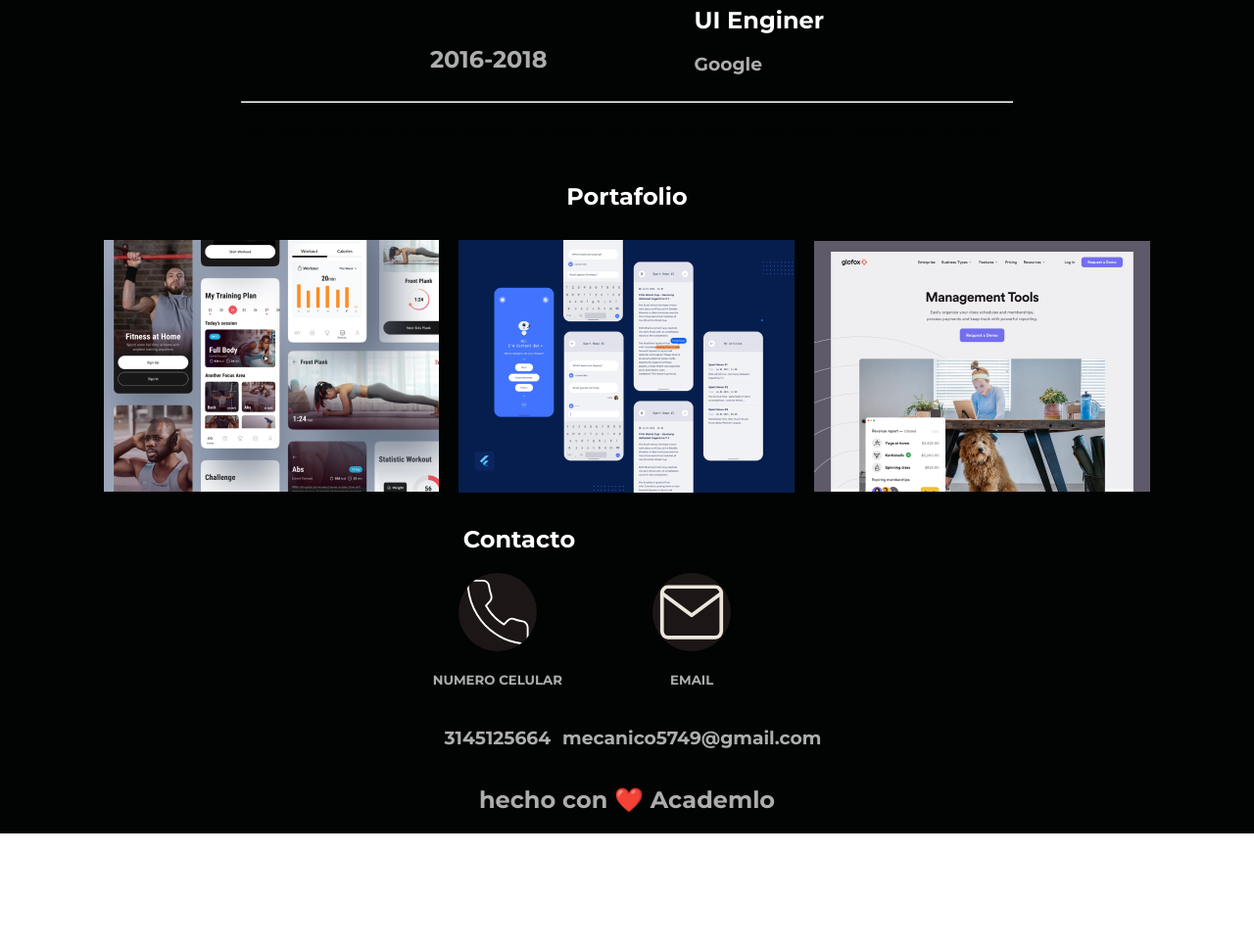
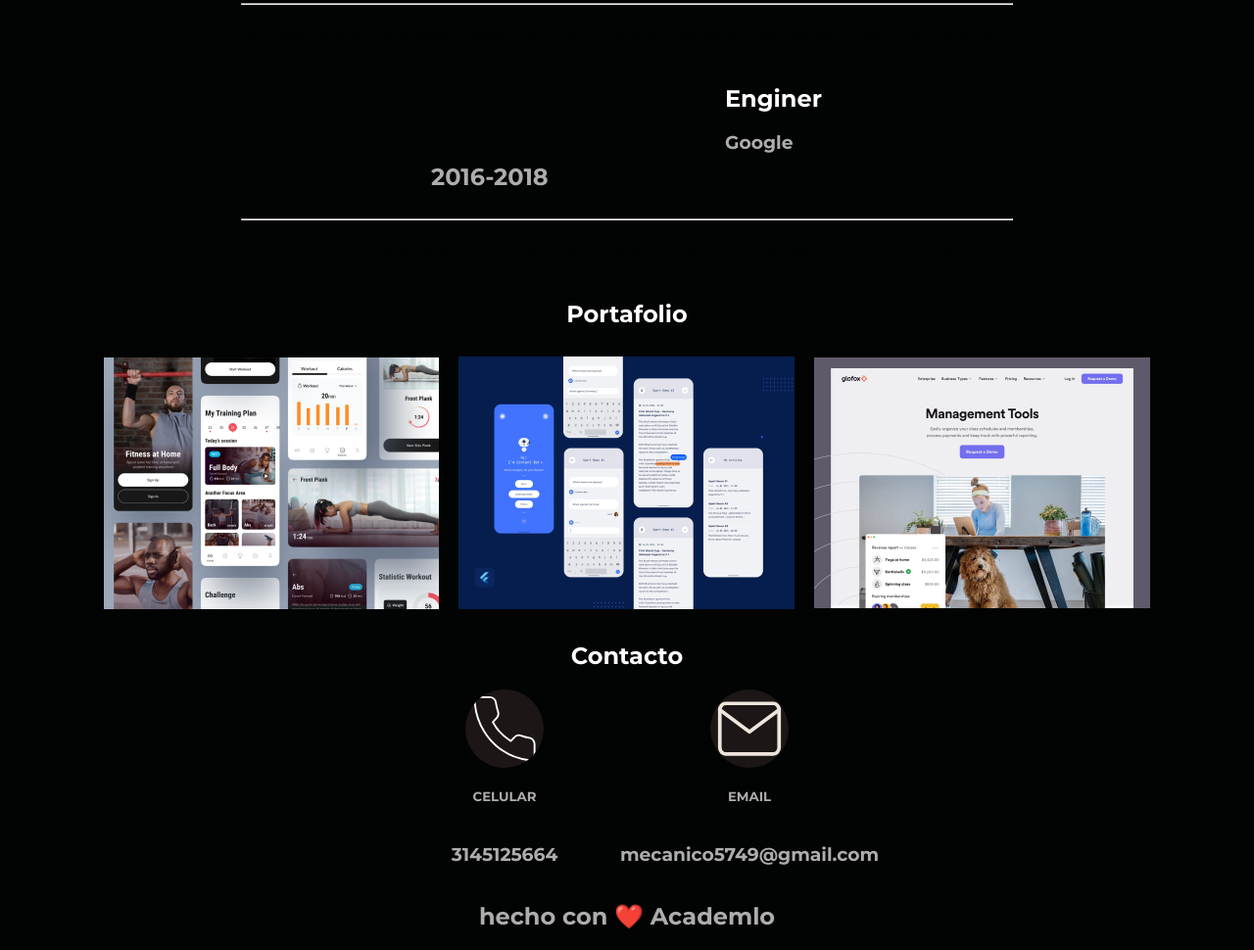
Before and after one commit to gato880518/portafoliojs, a plain HTML site: page index.html in a window 1280 px wide. Shown: the part 1591-2561 px from the top of the page at 98% size. Before the commit the page ends 2442 px from the top, so only its background shows below. Drawn offline with nearby package versions, Linux system fonts and the light colour scheme.

Commit message:
modificaciones

```diff
--- a/css/navbar.css
+++ b/css/navbar.css
@@ -255,7 +255,14 @@ color:  var(--white-color);
   margin-right: 150px;
   margin-top: 40px;
   color: var(--gray-color);
-  margin: bottom 600px;;
+  width: 150px;
+
+}
+
+.empresas1{
+
+  width: 100px;
+
 
 }
 
@@ -279,6 +286,7 @@ color:  var(--white-color);
   align-items: center;
   background-color: var(--black-color);
   color: var(--black-color);
+
 }
 
 
@@ -332,8 +340,6 @@ color:  var(--white-color);
 
 
 .tituloContacto{
-
-  margin-right: 220px;
   color: #ffffff;
   margin-top: 10px;
 
@@ -345,6 +351,7 @@ color:  var(--white-color);
   flex-direction: row;
   justify-content: center;
   background-color: #020403;
+  gap: 150px;
 }
 
 
@@ -353,6 +360,7 @@ color:  var(--white-color);
   flex-direction: column;
   align-items: center;
   color: #adadad;
+  width: 100px;
 
 }
 
@@ -369,6 +377,7 @@ color:  var(--white-color);
   flex-direction: column;
   align-items: center;
   color: #adadad;
+  width: 100px;
 
 }
 
@@ -420,6 +429,8 @@ color:  var(--white-color);
 
 
 
+/* hasta aqui  ************************************/
+
 
 
 
@@ -461,13 +472,14 @@ color:  var(--white-color);
   flex-direction: row;
   justify-content: center;
   background-color: var(--black-color);
+
 }
 
 
 
 .fecha1{
   margin-right: 150px;
-  margin-top: 40px;
+  margin-top: 80px;
   color: var(--gray-color);
   margin: bottom 600px;;
 
@@ -498,6 +510,19 @@ color:  var(--white-color);
 
 
 }
+
+
+
+
+
+
+
+
+
+
+
+
+
 
 
 
--- a/index.html
+++ b/index.html
@@ -222,14 +222,13 @@
       <h2>2016-2018</h2>
   </div>
   <div class="empresas3 empresas1">
-      <h2>UI Enginer</h2>
+      <h2>Enginer</h2>
       <h3>Google</h3>
 
   </div>
 
 
 </section>
-
 
 
 
@@ -292,7 +291,7 @@
 <section class="container-contacto">
   <div class="contacto-celular">
       <img class="imgCelular" src="/Portafolio 7/Íconos/phone.svg" alt="">
-      <h5>NUMERO CELULAR</h5>
+      <h5> CELULAR</h5>
       <h3>3145125664</h3>
 
   </div>
```
